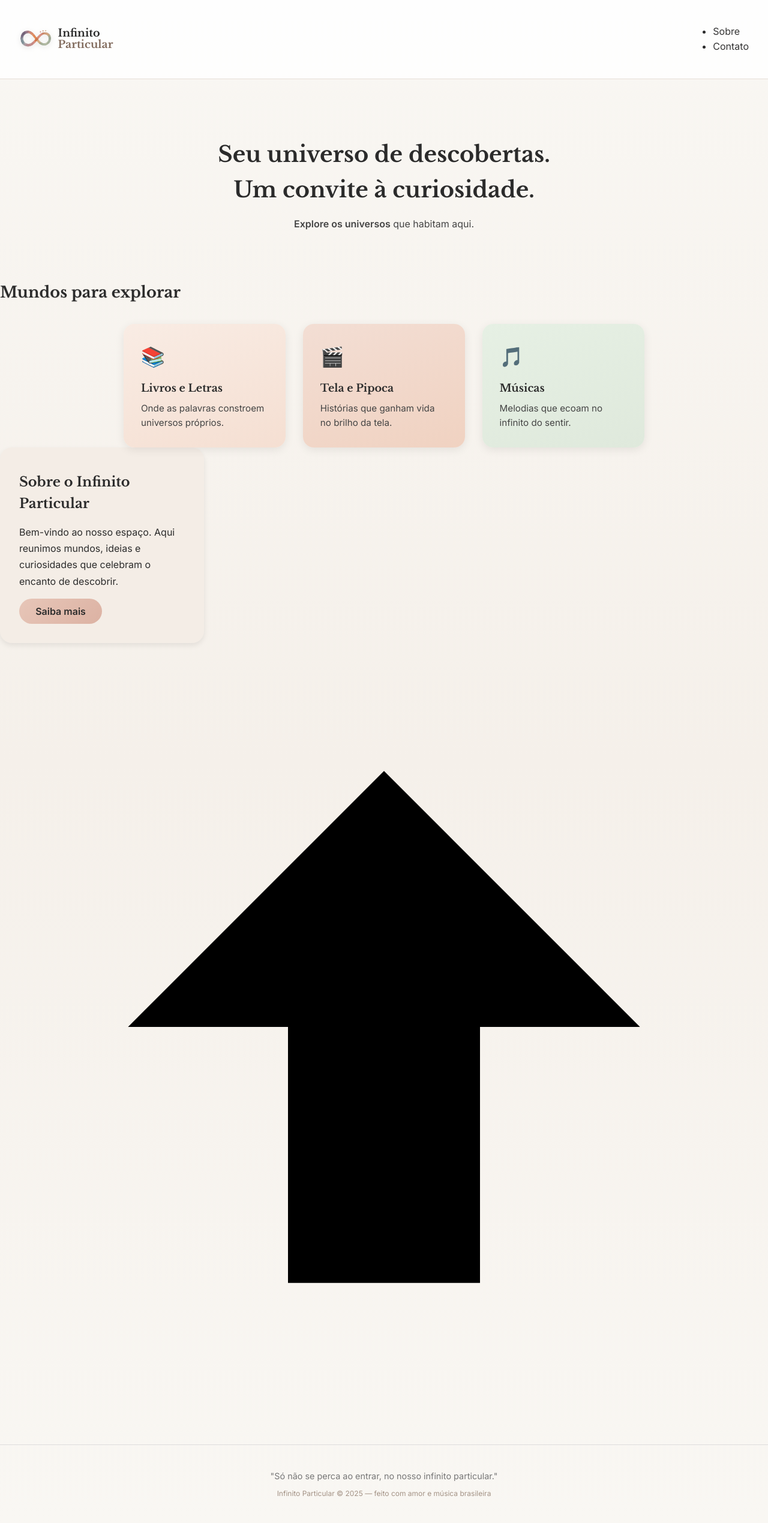
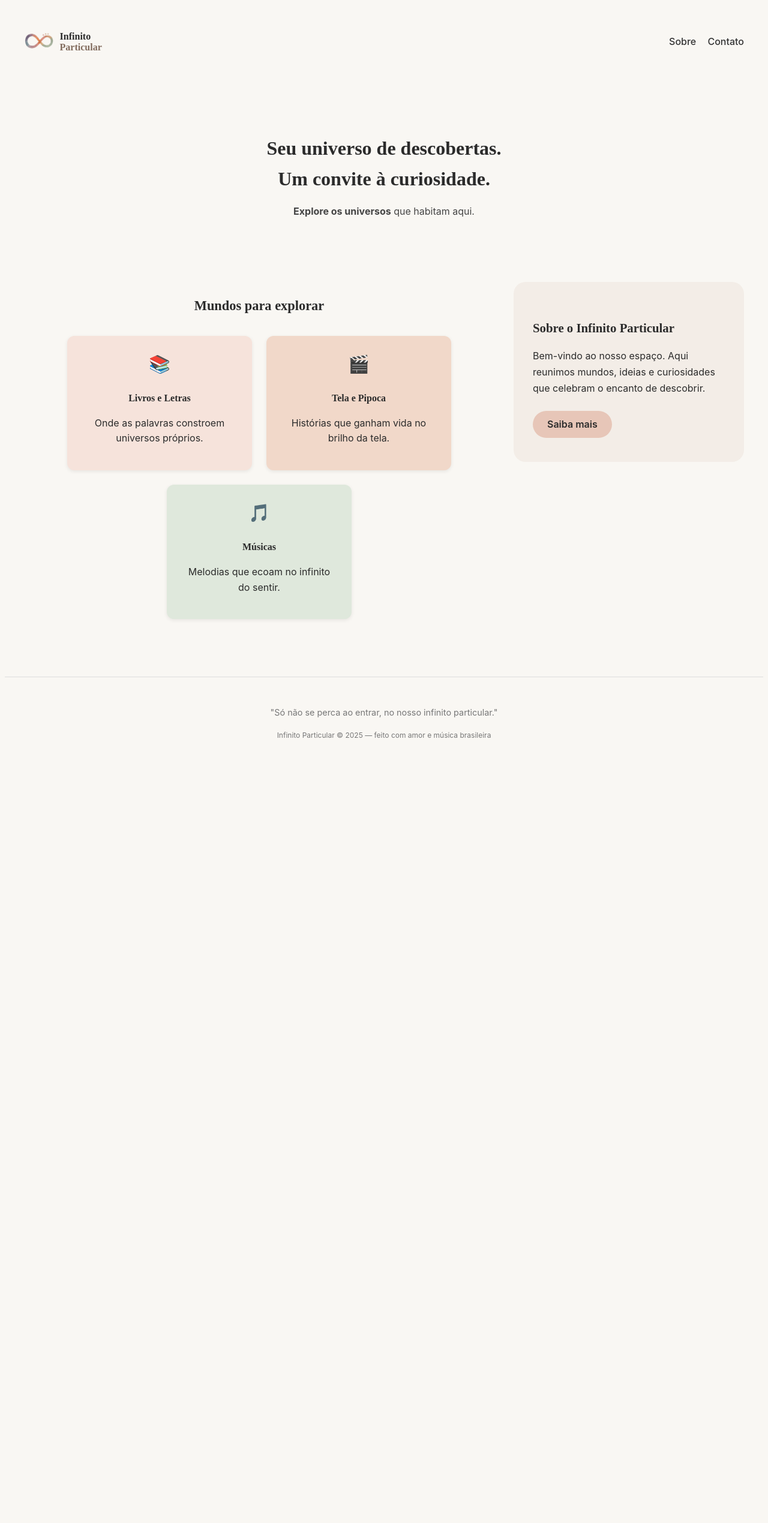
Before and after one commit to alinefxz/infinito-particular, a PHP site: page /html/index.html in a window 1280 px wide. Shown: the whole page at 60% size. After the commit the page ends 1230 px from the top, so only its background shows below. Run offline with PHP 8.4, Linux system fonts and the light colour scheme.

Commit message:
aulka tec web

```diff
--- a/css/style.css
+++ b/css/style.css
@@ -1,3 +1,5 @@
+
+@@ -0,0 +1,416 @@
 @import url('https://fonts.googleapis.com/css2?family=Libre+Baskerville:wght@400;700&family=Inter:wght@400;600&display=swap');
 
 * {
@@ -12,10 +14,9 @@ html {
 
 body {
   font-family: 'Inter', sans-serif;
-  background: linear-gradient(180deg, #f9f7f3 0%, #f5f0ea 50%, #f9f7f3 100%);
+  background-color: #f9f7f3;
   color: #2b2b2b;
   line-height: 1.6;
-  overflow-x: hidden;
 }
 
 /* topo */
@@ -26,9 +27,6 @@ body {
   padding: 1.5rem 2rem;
   flex-wrap: wrap;
   position: relative;
-  background-color: rgba(255, 255, 255, 0.85);
-  backdrop-filter: blur(10px);
-  border-bottom: 1px solid #e6ded6;
 }
 
 .logo {
@@ -38,14 +36,13 @@ body {
 }
 
 .logo img {
-  width: 55px;
+  width: 50px;
   height: auto;
-  filter: drop-shadow(0 2px 4px rgba(0,0,0,0.1));
 }
 
 .logo h1 {
   font-family: 'Libre Baskerville', serif;
-  font-size: 1.1rem;
+  font-size: 1rem;
   line-height: 1.1;
 }
 
@@ -53,7 +50,42 @@ body {
   color: #826c5e;
 }
 
-/* menu */
+/* Menu hambúrguer */
+.menu-toggle {
+  display: none;
+  flex-direction: column;
+  cursor: pointer;
+  gap: 5px;
+  z-index: 1000;
+}
+
+.menu-toggle span {
+  width: 28px;
+  height: 3px;
+  background-color: #2b2b2b;
+  border-radius: 3px;
+  transition: all 0.3s ease;
+}
+
+.menu-toggle.active span:nth-child(1) {
+  transform: rotate(45deg) translate(8px, 8px);
+}
+
+.menu-toggle.active span:nth-child(2) {
+  opacity: 0;
+}
+
+.menu-toggle.active span:nth-child(3) {
+  transform: rotate(-45deg) translate(7px, -7px);
+}
+
+nav ul {
+  list-style: none;
+  display: flex;
+  gap: 1.2rem;
+  flex-wrap: wrap;
+}
+
 nav a {
   text-decoration: none;
   color: #333;
@@ -68,104 +100,110 @@ nav a:hover {
 /* intro */
 .intro {
   text-align: center;
-  padding: 6rem 1.5rem 3rem;
+  padding: 4rem 1.5rem 2rem;
 }
 
 .intro h2 {
   font-family: 'Libre Baskerville', serif;
-  font-size: 2.3rem;
+  font-size: 2rem;
   margin-bottom: 1rem;
-  color: #2b2b2b;
 }
 
 .intro p {
   color: #444;
-  margin-bottom: 2rem;
+  margin-bottom: 1.5rem;
 }
 
 .botao {
-  background: linear-gradient(135deg, #e7c6b8, #dcb2a3);
+  background-color: #e7c6b8;
   color: #2b2b2b;
-  padding: 0.9rem 2rem;
-  border-radius: 30px;
+  padding: 0.8rem 1.8rem;
+  border-radius: 25px;
   text-decoration: none;
   font-weight: 600;
-  transition: all 0.3s ease;
+  transition: background 0.3s;
   display: inline-block;
-  box-shadow: 0 4px 12px rgba(0,0,0,0.1);
 }
 
 .botao:hover {
-  background: linear-gradient(135deg, #dcb2a3, #e7c6b8);
-  transform: scale(1.05);
+  background-color: #dcb2a3;
+}
+
+/* mundos e sobre lado a lado */
+.conteudo-principal {
+  display: flex;
+  flex-wrap: wrap;
+  justify-content: center;
+  align-items: flex-start;
+  gap: 2rem;
+  padding: 3rem 2rem;
+  max-width: 1400px;
+  margin: 0 auto;
 }
 
 /* mundos */
+.mundos {
+  flex: 1;
+  min-width: 300px;
+  text-align: center;
+}
+
 .mundos h3 {
   font-family: 'Libre Baskerville', serif;
-  font-size: 1.6rem;
+  font-size: 1.4rem;
   margin-bottom: 2rem;
-  text-shadow: 0 1px 2px rgba(0,0,0,0.1);
 }
 
 .cards {
   display: flex;
   flex-wrap: wrap;
   justify-content: center;
-  gap: 1.8rem;
+  gap: 1.5rem;
 }
 
 .card {
-  border-radius: 18px;
-  padding: 1.8rem;
-  width: 270px;
-  box-shadow: 0 4px 15px rgba(0,0,0,0.08);
-  transition: all 0.3s ease;
-  position: relative;
-  background: linear-gradient(160deg, #f9ece4, #f5dfd2);
+  background-color: #f3ede7;
+  border-radius: 12px;
+  padding: 1.5rem;
+  width: 260px;
+  box-shadow: 0 2px 6px rgba(0,0,0,0.08);
+  transition: transform 0.2s;
 }
 
-.card:nth-child(2) { background: linear-gradient(160deg, #f3ded4, #f0d2c1); }
-.card:nth-child(3) { background: linear-gradient(160deg, #e6f0e4, #dfe9dc); }
-
 .card:hover {
-  transform: translateY(-8px) scale(1.03);
-  box-shadow: 0 8px 18px rgba(0,0,0,0.12);
+  transform: translateY(-5px);
 }
 
+.card:nth-child(1) { background-color: #f6e3db; }
+.card:nth-child(2) { background-color: #f1d8c9; }
+.card:nth-child(3) { background-color: #dfe8dc; }
+
 .icone {
-  font-size: 2rem;
+  font-size: 1.8rem;
   margin-bottom: 0.8rem;
 }
 
 .card h4 {
   font-family: 'Libre Baskerville', serif;
-  font-size: 1.1rem;
   margin-bottom: 0.5rem;
-  color: #2b2b2b;
-}
-
-.card p {
-  font-size: 0.95rem;
-  color: #444;
 }
 
 /* sobre */
 .sobre {
-  max-width: 340px;
+  flex: 0 0 auto;
+  width: 100%;
+  max-width: 320px;
   padding: 2.5rem 2rem;
-  background-color: #f4ede6;
+  background-color: #f3ede7;
   border-radius: 20px;
   text-align: left;
   align-self: flex-start;
-  box-shadow: 0 4px 10px rgba(0,0,0,0.08);
 }
 
 .sobre h3 {
   font-family: 'Libre Baskerville', serif;
-  font-size: 1.4rem;
+  font-size: 1.3rem;
   margin-bottom: 1rem;
-  color: #2b2b2b;
 }
 
 .sobre p {
@@ -174,73 +212,207 @@ nav a:hover {
 }
 
 .botao-sobre {
-  background: linear-gradient(135deg, #e7c6b8, #dcb2a3);
+  background-color: #e7c6b8;
   color: #2b2b2b;
-  padding: 0.7rem 1.7rem;
-  border-radius: 30px;
+  padding: 0.6rem 1.5rem;
+  border-radius: 25px;
   text-decoration: none;
   font-weight: 600;
-  transition: all 0.3s ease;
+  transition: background 0.3s;
+  display: inline-block;
 }
 
 .botao-sobre:hover {
-  background: linear-gradient(135deg, #dcb2a3, #e7c6b8);
-  transform: scale(1.05);
+  background-color: #dcb2a3;
 }
 
-/* animação */
-.fade-in {
-  animation: fadeIn 1.5s ease both;
+/* Botão voltar ao início */
+.back-to-top {
+  position: fixed;
+  bottom: 30px;
+  left: 50%;
+  transform: translateX(-50%);
+  width: 50px;
+  height: 50px;
+  background-color: #e7c6b8;
+  border-radius: 50%;
+  display: flex;
+  align-items: center;
+  justify-content: center;
+  cursor: pointer;
+  box-shadow: 0 4px 12px rgba(0,0,0,0.15);
+  transition: all 0.3s ease;
+  opacity: 0;
+  visibility: hidden;
+  z-index: 900;
 }
 
-@keyframes fadeIn {
-  from { opacity: 0; transform: translateY(30px); }
-  to { opacity: 1; transform: translateY(0); }
-}
-.sobre-texto {
-  width: 70%;
-  max-width: 800px;
-  margin: 40px auto;
-  padding: 60x;
-  line-height: 1.2;
-  font-size: 1.1rem;
-}
-.estrela-flutuante {
-  position: fixed;
-  top: 20%;
-  right: 10%;
-  width: 60px;
-  opacity: 0.8;
-  z-index: 1000;
-  animation: flutuar 6s infinite ease-in-out;
+.back-to-top.visible {
+  opacity: 1;
+  visibility: visible;
 }
 
-@keyframes flutuar {
-  0% { transform: translateY(0px) rotate(5deg); }
-  50% { transform: translateY(-15px) rotate(10deg); }
-  100% { transform: translateY(0px) rotate(0deg); }
+.back-to-top:hover {
+  background-color: #dcb2a3;
+  transform: translateX(-50%) translateY(-5px);
+  box-shadow: 0 6px 16px rgba(0,0,0,0.2);
 }
-/* efeito de transição */
-body {
-  opacity: 0;
-  transition: opacity 0.5s ease-in-out;
-}
-body.fade-in {
-  opacity: 1;
+
+.back-to-top svg {
+  width: 24px;
+  height: 24px;
+  fill: #2b2b2b;
 }
 
 /* rodapé */
 footer {
+  position: relative;
   text-align: center;
   font-size: 0.9rem;
-  padding: 2.5rem 1rem;
+  padding: 2rem 1rem 3rem;
   color: #777;
+  border-top: 1px solid #ddd;
   margin-top: 3rem;
-  border-top: 1px solid #ddd;
 }
 
-footer small {
-  display: block;
-  margin-top: 0.5rem;
-  color: #a39285;
+.rodape-info {
+  position: relative;
 }
+
+/* responsivo */
+@media (max-width: 1024px) {
+  .conteudo-principal {
+    gap: 2rem;
+  }
+
+  .cards {
+    flex-direction: column;
+    align-items: center;
+  }
+
+  .card {
+    width: 100%;
+    max-width: 320px;
+  }
+}
+
+@media (max-width: 768px) {
+  .topo {
+    padding: 1rem 1.5rem;
+  }
+
+  /* Mostrar menu hambúrguer */
+  .menu-toggle {
+    display: flex;
+  }
+
+  /* Esconder navegação padrão e transformar em menu mobile */
+  nav {
+    position: fixed;
+    top: 0;
+    right: -100%;
+    width: 70%;
+    max-width: 300px;
+    height: 100vh;
+    background-color: #f9f7f3;
+    box-shadow: -2px 0 10px rgba(0,0,0,0.1);
+    transition: right 0.3s ease;
+    z-index: 999;
+    padding: 5rem 2rem 2rem;
+  }
+
+  nav.active {
+    right: 0;
+  }
+
+  nav ul {
+    flex-direction: column;
+    gap: 2rem;
+  }
+
+  nav a {
+    font-size: 1.1rem;
+  }
+
+  /* Overlay escuro quando menu está aberto */
+  body::before {
+    content: '';
+    position: fixed;
+    top: 0;
+    left: 0;
+    width: 100%;
+    height: 100%;
+    background-color: rgba(0,0,0,0.5);
+    opacity: 0;
+    visibility: hidden;
+    transition: opacity 0.3s ease, visibility 0.3s ease;
+    z-index: 998;
+  }
+
+  body.menu-open::before {
+    opacity: 1;
+    visibility: visible;
+  }
+
+  body.menu-open {
+    overflow: hidden;
+  }
+
+  .intro h2 {
+    font-size: 1.6rem;
+  }
+
+  .intro p {
+    font-size: 0.95rem;
+  }
+
+  .conteudo-principal {
+    flex-direction: column;
+    padding: 2rem 1.5rem;
+  }
+
+  .mundos {
+    width: 100%;
+  }
+
+  .sobre {
+    width: 100%;
+    max-width: 100%;
+    text-align: center;
+    padding: 2rem 1.5rem;
+  }
+
+  .back-to-top {
+    width: 45px;
+    height: 45px;
+    bottom: 20px;
+  }
+
+  .back-to-top svg {
+    width: 20px;
+    height: 20px;
+  }
+}
+
+@media (max-width: 480px) {
+  .logo h1 {
+    font-size: 0.9rem;
+  }
+
+  .logo img {
+    width: 40px;
+  }
+
+  .intro h2 {
+    font-size: 1.4rem;
+  }
+
+  .mundos h3 {
+    font-size: 1.2rem;
+  }
+
+  .botao, .botao-sobre {
+    padding: 0.7rem 1.5rem;
+    font-size: 0.95rem;
+  }
+}
--- a/html/sobre.html
+++ b/html/sobre.html
@@ -5,7 +5,7 @@
   <meta name="viewport" content="width=device-width, initial-scale=1.0">
   <title>Infinito Particular</title>
   <link rel="icon" type="image/png" href="../imagens/logo.png">
-  <link rel="stylesheet" href="../css/style.css">
+  <link rel="stylesheet" href="../css/style2.css">
 </head>
   <header class="topo" id="topo">
     <div class="logo">
```
Also changed, not shown: css/style2.css (added, +36 -0 lines).
